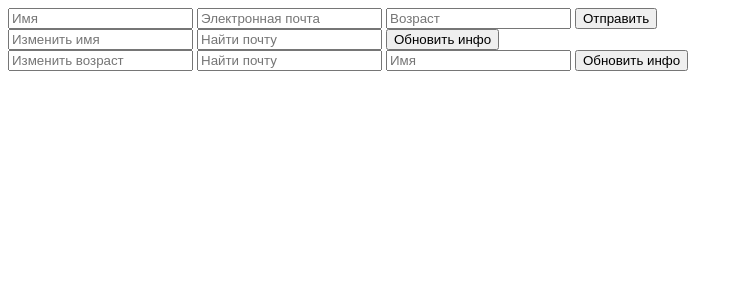
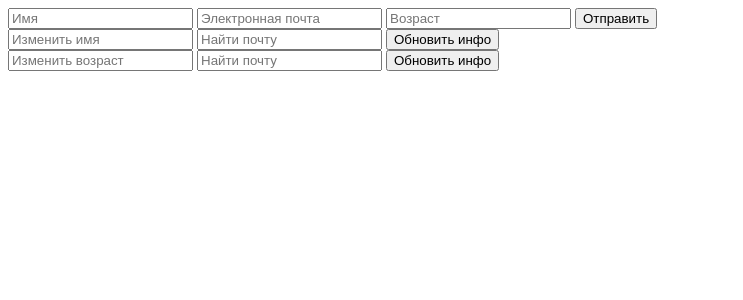
Before and after one commit to Romanweiss/django_projects, a Django app: page / in a window 1280 px wide. Shown: the top 300 px of the page, without its empty margins (0-743 px from the left). Run offline with Django 5.2, Linux system fonts and the light colour scheme.

Commit message:
hidden name

```diff
--- a/PostUrl/appSite/templates/appSite/index.html
+++ b/PostUrl/appSite/templates/appSite/index.html
@@ -31,7 +31,7 @@
         <input type="text" name="method" value="update_age" hidden>
         <input type="number" name="age" placeholder="Изменить возраст" required>
         <input type="email" name="email" placeholder="Найти почту" required>
-        <input type="text" name="last_name" placeholder="Имя" required>
+        <input type="text" name="last_name" placeholder="Имя" hidden>
         <button>Обновить инфо</button>
     </form>
 
--- a/PostUrl/appSite/views.py
+++ b/PostUrl/appSite/views.py
@@ -43,14 +43,13 @@ class PageHome(View):
             ).update(
                 name = user_name
             )
-        elif method == "update_age":  # если находит по почте, то меняем почту
+        elif method == "update_age":  # если находит по почте, то меняем возраст
             user_age = request.POST['age']
             FormUser.objects.filter(
                 email = user_email
             ).update(
                 age = user_age
             )
-
 
 
         # проверка пользователя на наличие первый способ
```
